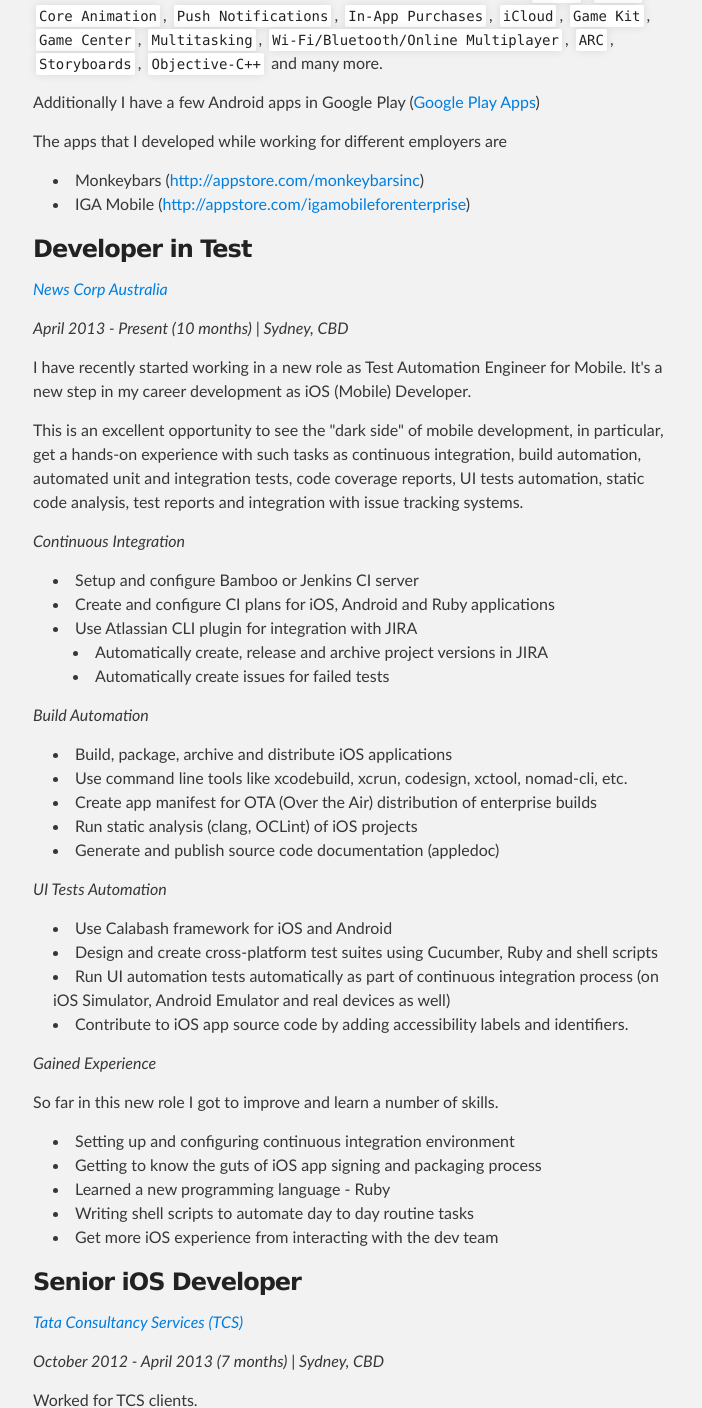
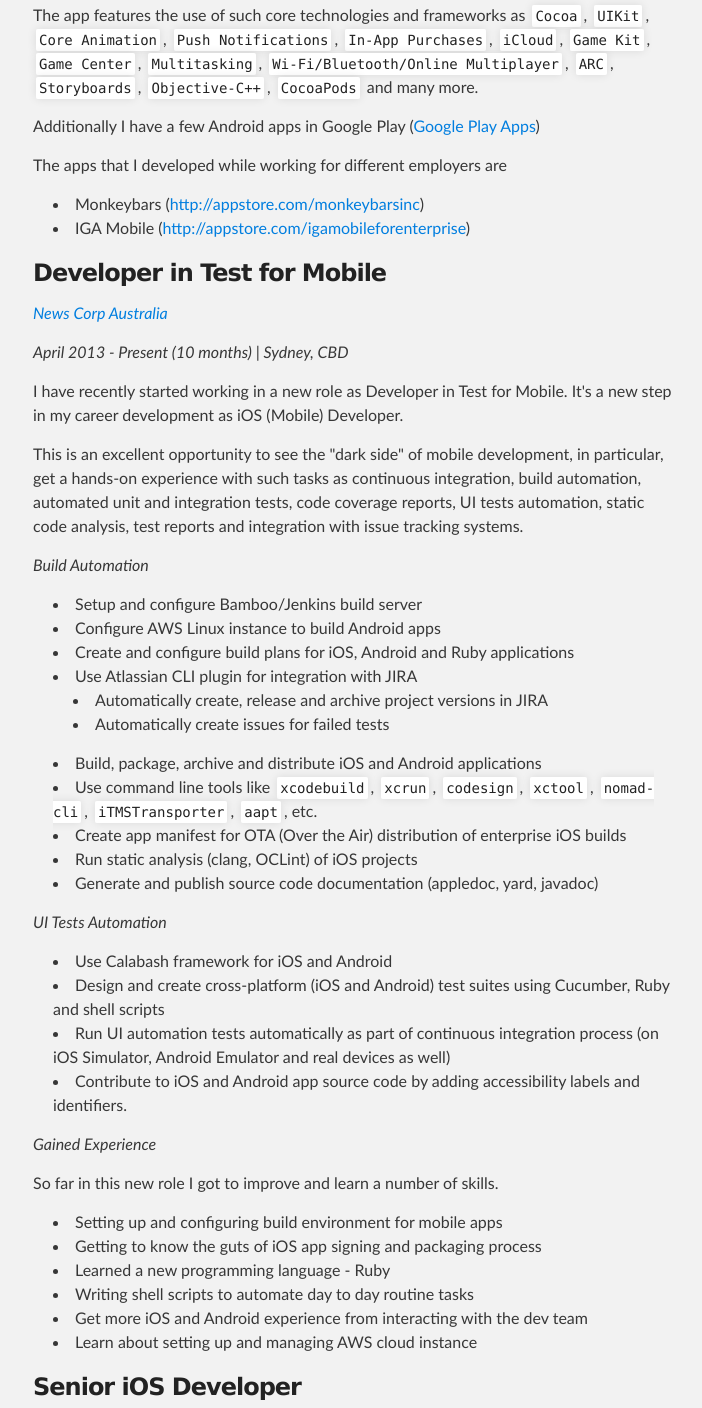
Before and after one commit to mgrebenets/mgrebenets-profile, a plain HTML site: page index.html in a window 1280 px wide. Shown: the part 2116-3524 px from the top of the page, without its empty margins (287-989 px from the left). Drawn offline with Linux system fonts and the light colour scheme.

```diff
--- a/index.html
+++ b/index.html
@@ -137,12 +137,12 @@ Constantly on the look for interesting conferences, workshops and developer meet
 <p><em>2007 - Present (6+ years) | Anywhere</em></p>
 
 <p>I started developing iOS apps as a hobby back in 2007.
-Since then iOS development has become my key area of interest and full time job as of December 2011.</p>
+Since then iOS development has become my key area of interest and full time job starting from December 2011 and until recent time.</p>
 
 <p>I have a number of apps in AppStore (<a href="http://appstore.com/i4napps">http://appstore.com/i4napps</a>).
 For example a universal app “iBattle Game” (<a href="http://appstore.com/ibattlegame">http://appstore.com/ibattlegame</a>) with AppStore rating ranging from 4 to 5 stars.</p>
 
-<p>The app features the use of such core technologies and frameworks as <code>Cocoa</code>, <code>UIKit</code>, <code>Core Animation</code>, <code>Push Notifications</code>, <code>In-App Purchases</code>, <code>iCloud</code>, <code>Game Kit</code>, <code>Game Center</code>, <code>Multitasking</code>, <code>Wi-Fi/Bluetooth/Online Multiplayer</code>, <code>ARC</code>, <code>Storyboards</code>, <code>Objective-C++</code> and many more.</p>
+<p>The app features the use of such core technologies and frameworks as <code>Cocoa</code>, <code>UIKit</code>, <code>Core Animation</code>, <code>Push Notifications</code>, <code>In-App Purchases</code>, <code>iCloud</code>, <code>Game Kit</code>, <code>Game Center</code>, <code>Multitasking</code>, <code>Wi-Fi/Bluetooth/Online Multiplayer</code>, <code>ARC</code>, <code>Storyboards</code>, <code>Objective-C++</code>, <code>CocoaPods</code> and many more.</p>
 
 <p>Additionally I have a few Android apps in Google Play (<a href="https://market.android.com/search?q=i4napps&amp;so=1&amp;c=apps">Google Play Apps</a>)</p>
 
@@ -152,22 +152,23 @@ For example a universal app “iBattle Game” (<a href="http://appstore.com/iba
 <li>Monkeybars (<a href="http://appstore.com/monkeybarsinc">http://appstore.com/monkeybarsinc</a>)</li>
 <li>IGA Mobile (<a href="http://appstore.com/igamobileforenterprise">http://appstore.com/igamobileforenterprise</a>)</li>
 </ul><h3>
-<a name="developer-in-test" class="anchor" href="#developer-in-test"><span class="octicon octicon-link"></span></a>Developer in Test</h3>
+<a name="developer-in-test-for-mobile" class="anchor" href="#developer-in-test-for-mobile"><span class="octicon octicon-link"></span></a>Developer in Test for Mobile</h3>
 
 <p><em><a href="http://newscorp.com/">News Corp Australia</a></em></p>
 
 <p><em>April 2013 - Present (10 months) | Sydney, CBD</em></p>
 
-<p>I have recently started working in a new role as Test Automation Engineer for Mobile.
+<p>I have recently started working in a new role as Developer in Test for Mobile.
 It's a new step in my career development as iOS (Mobile) Developer.</p>
 
 <p>This is an excellent opportunity to see the "dark side" of mobile development, in particular, get a hands-on experience with such tasks as continuous integration, build automation, automated unit and integration tests, code coverage reports, UI tests automation, static code analysis, test reports and integration with issue tracking systems.</p>
 
-<p><em>Continuous Integration</em></p>
+<p><em>Build Automation</em></p>
 
 <ul>
-<li>Setup and configure Bamboo or Jenkins CI server</li>
-<li>Create and configure CI plans for iOS, Android and Ruby applications</li>
+<li>Setup and configure Bamboo/Jenkins build server</li>
+<li>Configure AWS Linux instance to build Android apps</li>
+<li>Create and configure build plans for iOS, Android and Ruby applications</li>
 <li>Use Atlassian CLI plugin for integration with JIRA
 
 <ul>
@@ -175,31 +176,29 @@ It's a new step in my career development as iOS (Mobile) Developer.</p>
 <li>Automatically create issues for failed tests</li>
 </ul>
 </li>
-</ul><p><em>Build Automation</em></p>
-
-<ul>
-<li>Build, package, archive and distribute iOS applications</li>
-<li>Use command line tools like xcodebuild, xcrun, codesign, xctool, nomad-cli, etc.</li>
-<li>Create app manifest for OTA (Over the Air) distribution of enterprise builds</li>
+<li>Build, package, archive and distribute iOS and Android applications</li>
+<li>Use command line tools like <code>xcodebuild</code>, <code>xcrun</code>, <code>codesign</code>, <code>xctool</code>, <code>nomad-cli</code>, <code>iTMSTransporter</code>, <code>aapt</code>, etc.</li>
+<li>Create app manifest for OTA (Over the Air) distribution of enterprise iOS builds</li>
 <li>Run static analysis (clang, OCLint) of iOS projects</li>
-<li>Generate and publish source code documentation (appledoc)</li>
+<li>Generate and publish source code documentation (appledoc, yard, javadoc)</li>
 </ul><p><em>UI Tests Automation</em></p>
 
 <ul>
 <li>Use Calabash framework for iOS and Android</li>
-<li>Design and create cross-platform test suites using Cucumber, Ruby and shell scripts</li>
+<li>Design and create cross-platform (iOS and Android) test suites using Cucumber, Ruby and shell scripts</li>
 <li>Run UI automation tests automatically as part of continuous integration process (on iOS Simulator, Android Emulator and real devices as well)</li>
-<li>Contribute to iOS app source code by adding accessibility labels and identifiers.</li>
+<li>Contribute to iOS and Android app source code by adding accessibility labels and identifiers.</li>
 </ul><p><em>Gained Experience</em></p>
 
 <p>So far in this new role I got to improve and learn a number of skills. </p>
 
 <ul>
-<li>Setting up and configuring continuous integration environment</li>
+<li>Setting up and configuring build environment for mobile apps</li>
 <li>Getting to know the guts of iOS app signing and packaging process</li>
 <li>Learned a new programming language - Ruby</li>
 <li>Writing shell scripts to automate day to day routine tasks</li>
-<li>Get more iOS experience from interacting with the dev team</li>
+<li>Get more iOS and Android experience from interacting with the dev team</li>
+<li>Learn about setting up and managing AWS cloud instance</li>
 </ul><h3>
 <a name="senior-ios-developer" class="anchor" href="#senior-ios-developer"><span class="octicon octicon-link"></span></a>Senior iOS Developer</h3>
 
```
Also changed, not shown: params.json (+1 -1 lines).
